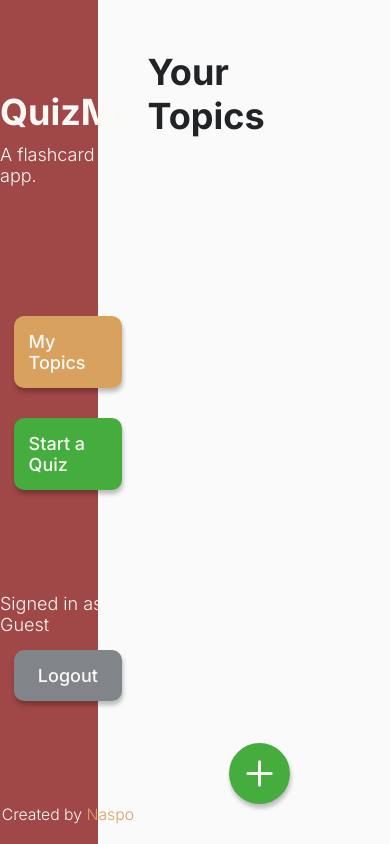
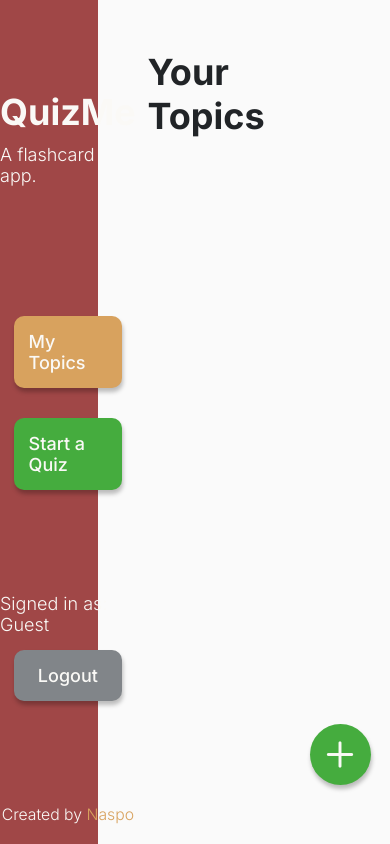
Before and after one commit to NaspoDev/QuizMe, a React (Vite) app in the folder client/: page / in a window 390 px wide. Both pictures are taken after a click on the element "Continue as Guest". Built offline with nearby package versions, Linux system fonts and the light colour scheme.

Commit message:
better responsiveness for icon buttons

```diff
--- a/client/src/components/active_quiz/ActiveQuizPage.scss
+++ b/client/src/components/active_quiz/ActiveQuizPage.scss
@@ -71,13 +71,13 @@
   .next-flashcard-button,
   .complete-quiz-button {
     position: absolute;
-    bottom: 70px;
-    right: 200px;
+    bottom: 10%;
+    right: 10%;
   }
 
   .previous-flashcard-button {
     position: absolute;
-    bottom: 70px;
-    left: 200px;
+    bottom: 10%;
+    left: 10%;
   }
 }
--- a/client/src/components/flashcards_page/FlashcardsPage.scss
+++ b/client/src/components/flashcards_page/FlashcardsPage.scss
@@ -35,8 +35,8 @@
 
     .add-task-button {
       position: fixed;
-      bottom: 40px;
-      right: 100px;
+      bottom: 7%;
+      right: 5%;
     }
   }
 }
--- a/client/src/components/topics_page/TopicsPage.scss
+++ b/client/src/components/topics_page/TopicsPage.scss
@@ -82,7 +82,7 @@
 
   .add-topic-button {
     position: fixed;
-    bottom: 40px;
-    right: 100px;
+    bottom: 7%;
+    right: 5%;
   }
 }
```
